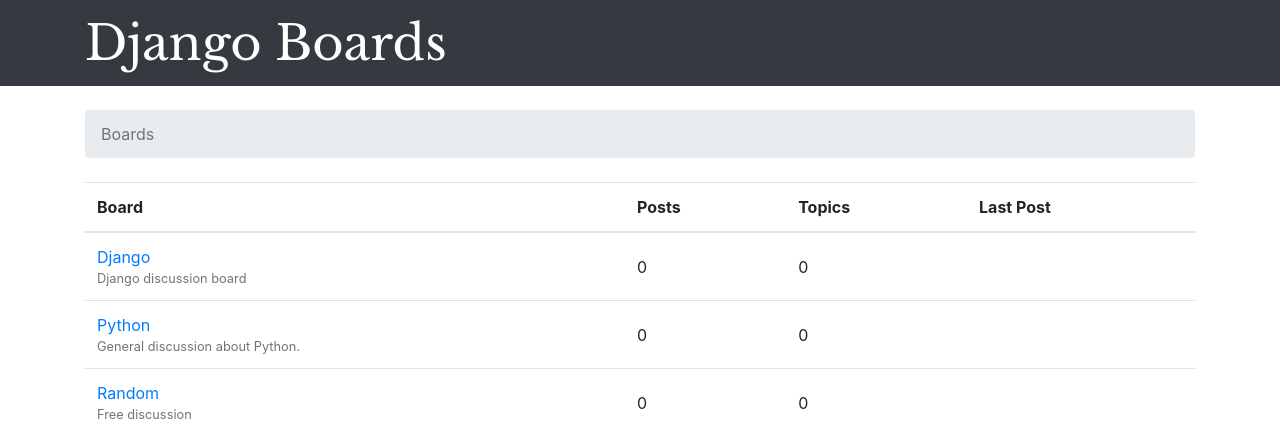
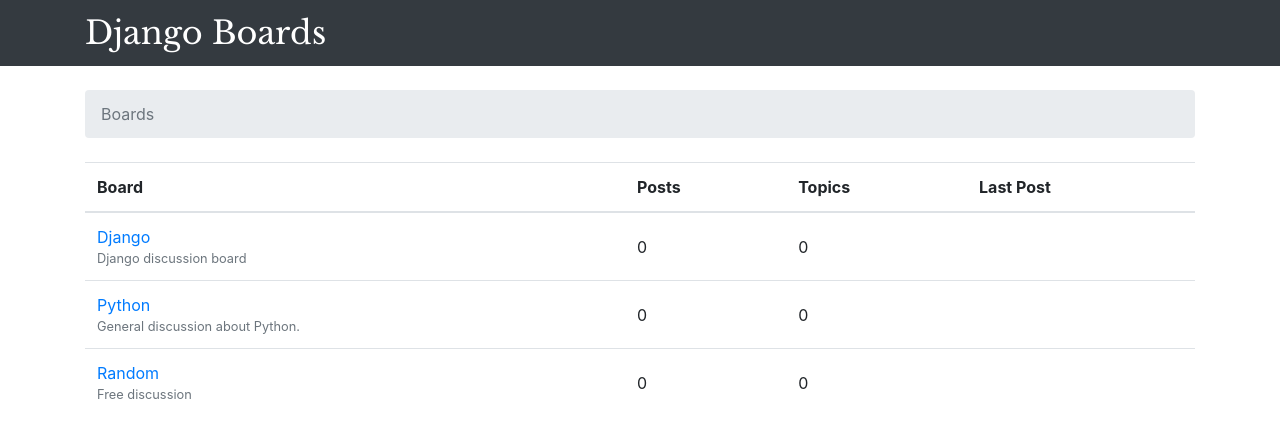
Before and after one commit to Dr0w/Django-Boards, a Django app: page / in a window 1280 px wide. Shown: the top 436 px of the page. Run offline with Django 4.2, Linux system fonts and the light colour scheme; data comes from the database, SQL or seed files in the repository; some libraries are stand-ins or nearby versions.

Commit message:
Font size scaling, finnished

```diff
--- a/myproject/static/css/app.css
+++ b/myproject/static/css/app.css
@@ -1,4 +1,4 @@
 .navbar-brand {
   font-family: 'Libre Baskerville', serif;
-  font: 300% 'Libre Baskerville', serif;
+  font: 200% 'Libre Baskerville', serif;
 }
```
